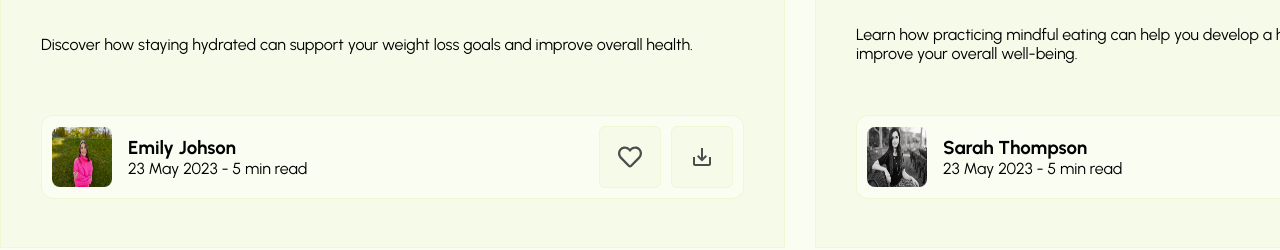
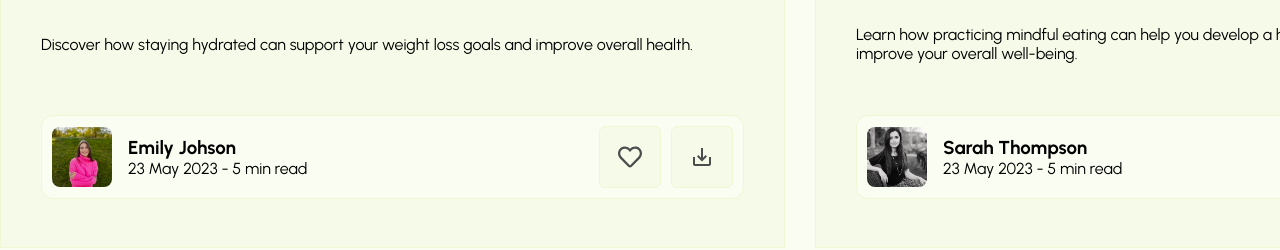
Before and after one commit to maximiano67/Nutritionist, a React (Vite) app: page / in a window 1280 px wide. Shown: the part 3060-3310 px from the top of the page. Built offline with nearby package versions, Linux system fonts and the light colour scheme.

Commit message:
object-fit cover

```diff
--- a/src/Routers/home/OurBlogs/OurBlogs.css
+++ b/src/Routers/home/OurBlogs/OurBlogs.css
@@ -131,6 +131,7 @@
 .perfil-img img {
     width: 100%;
     height: 100%;
+    object-fit: cover;
     border-radius: 8px;
 }
 
```
